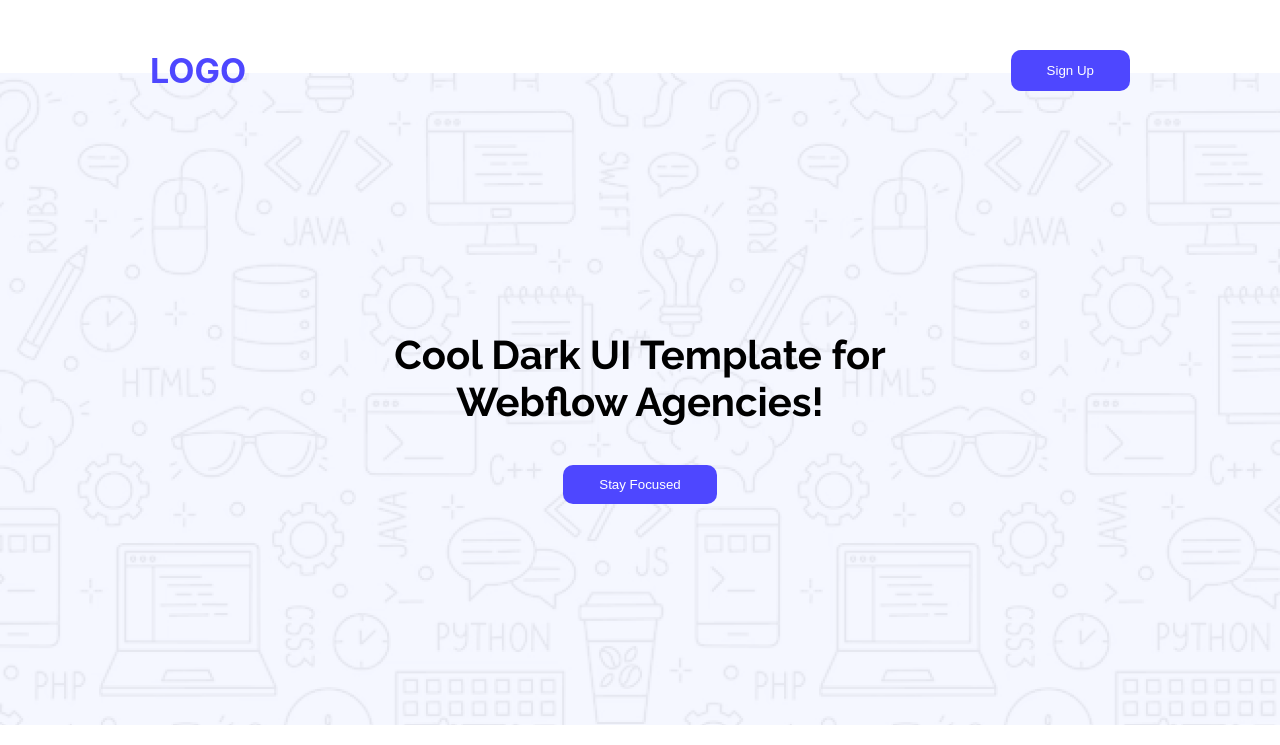
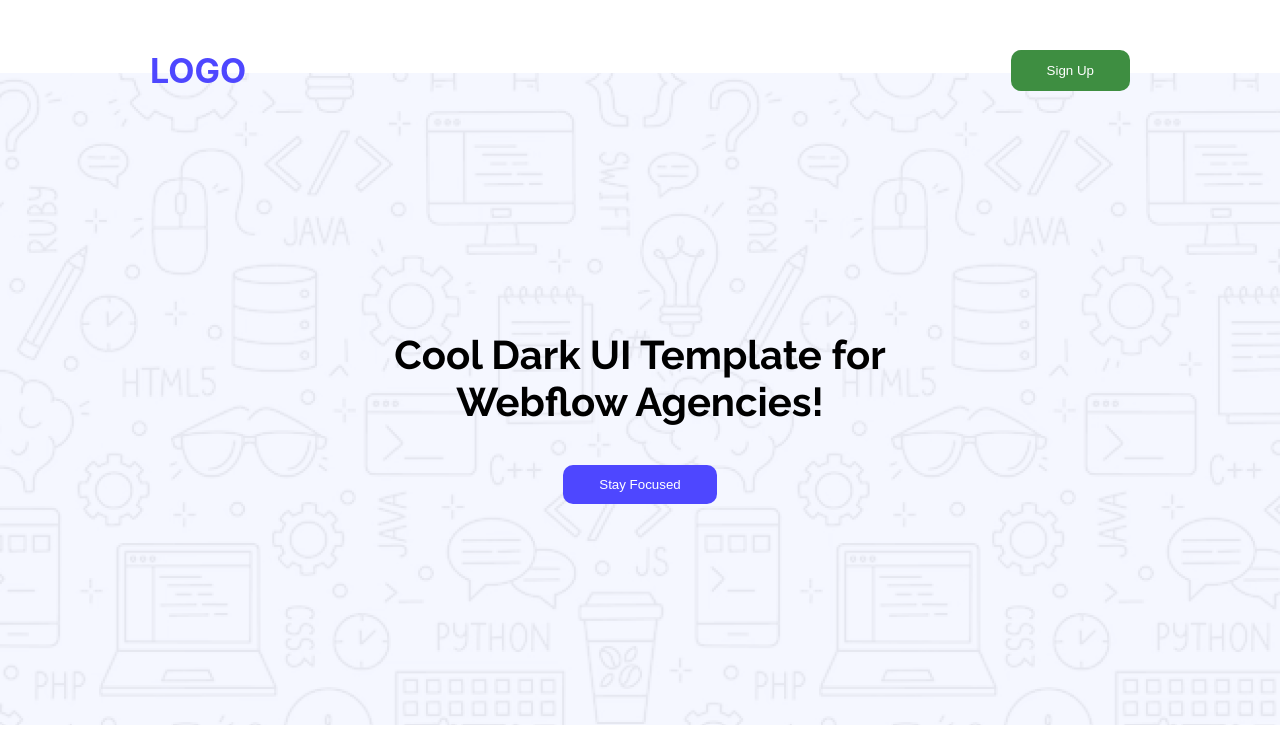
Before and after one commit to Boishakhi11/B12A01-landing-launchpad, a plain HTML site: page index.html in a window 1280 px wide. In both pictures the pointer is over the button "Sign Up". Shown: the top 745 px of the page. Drawn offline with Linux system fonts and the light colour scheme.

Commit message:
hover effect add

```diff
--- a/index.css
+++ b/index.css
@@ -28,6 +28,9 @@
    cursor: pointer;
 }
 
+.btn-primary:hover {
+ background-color: #3e8e41;
+}
 section-title {
     font-weight: bold;
     font-size: 42px;
```
